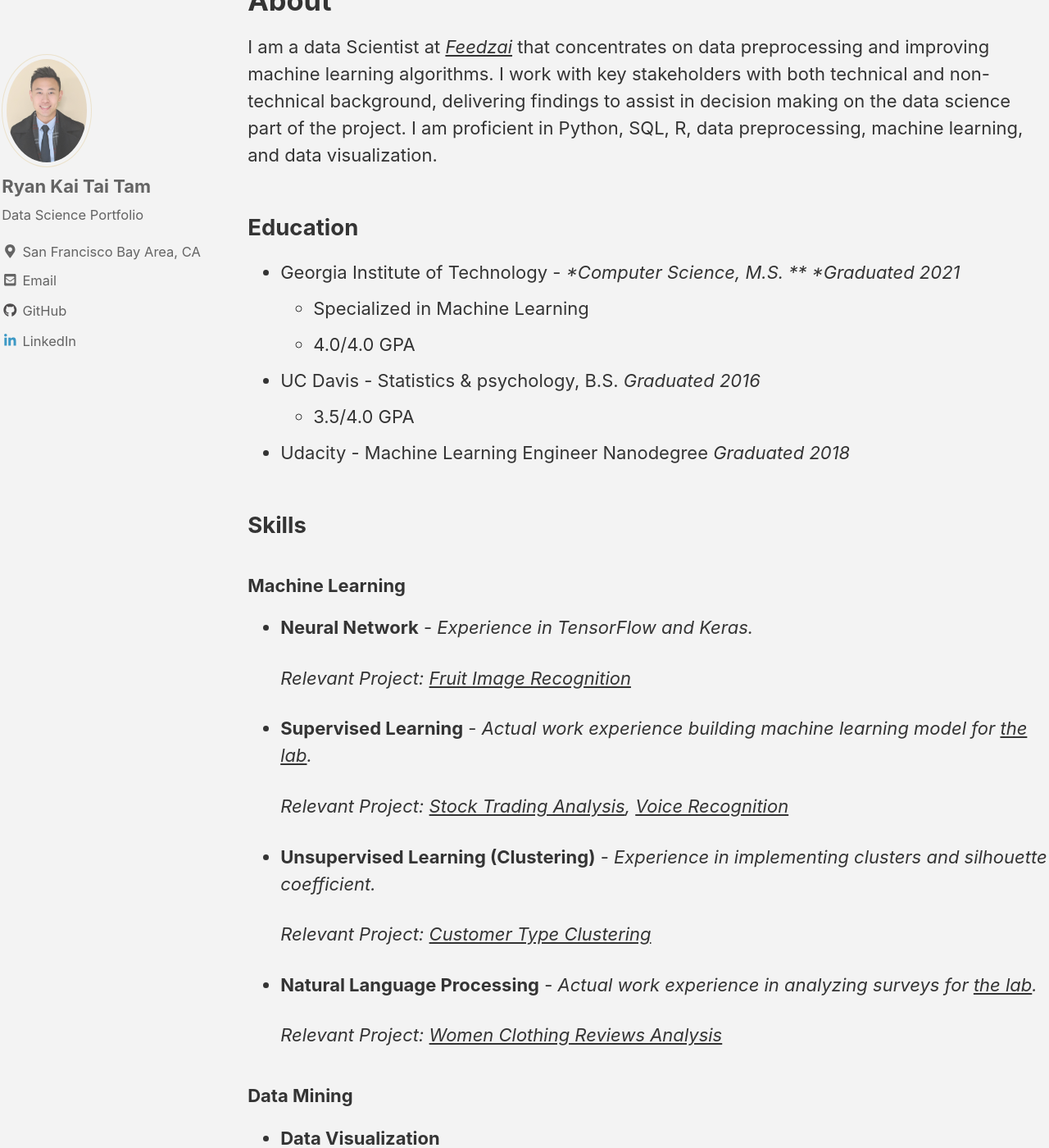
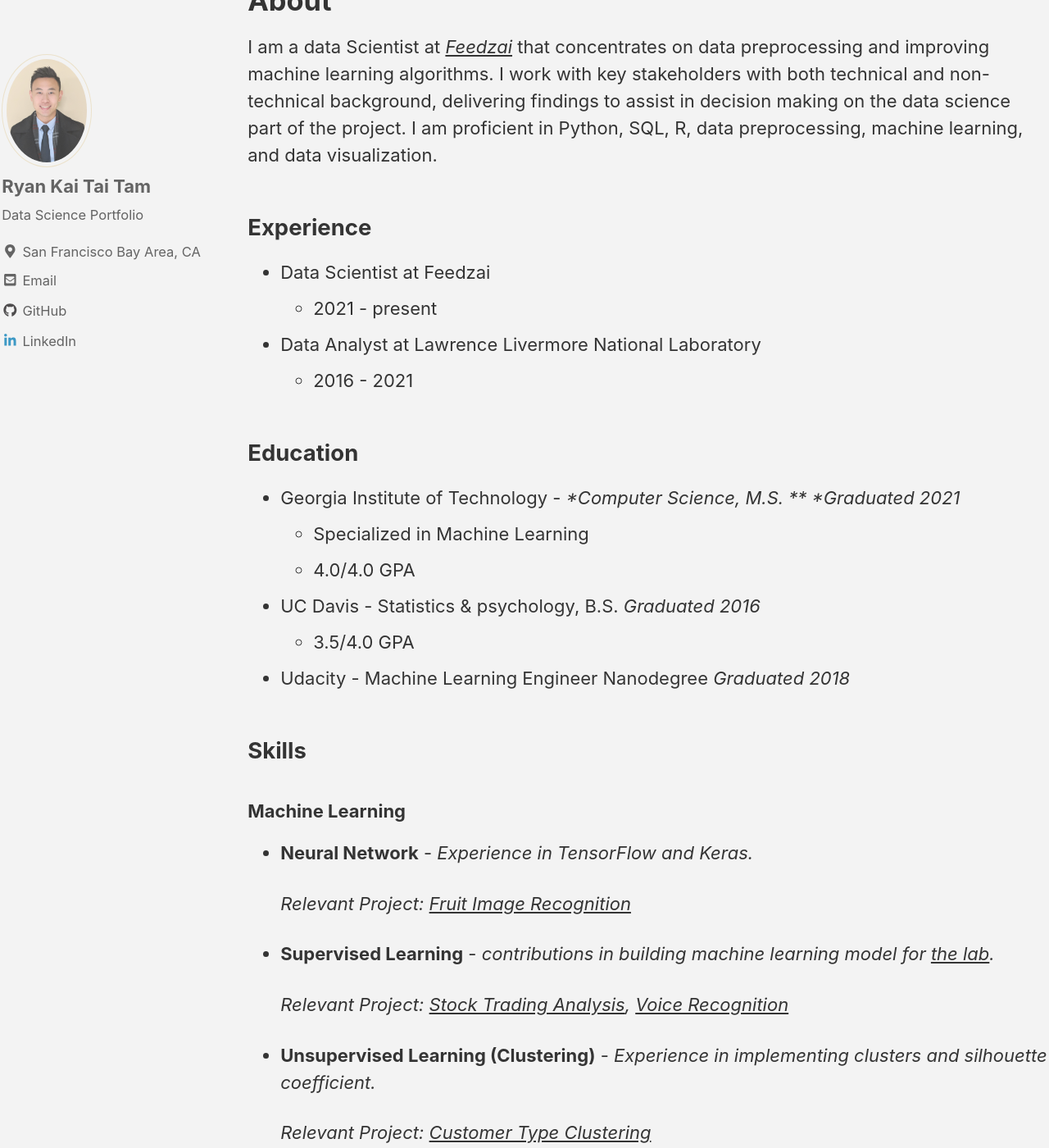
Before and after one commit to ryan-kttam/ryan-kttam.github.io, a Jekyll site: the page built from _pages/about.md, in a window 1280 px wide and 1400 px high, scrolled down 639 px. Shown: the whole window at 82% size. Built offline with Jekyll 4.4.1, drawn with Linux system fonts in a browser that asks for light colours; cached includes are drawn as plain includes; nearby versions of some CDN libraries; some of the changed text lies outside the part shown.

Commit message:
update profile

```diff
--- a/_pages/about.md
+++ b/_pages/about.md
@@ -8,6 +8,13 @@
 ---
 
 I am a data Scientist at *[Feedzai](https://feedzai.com/)* that concentrates on data preprocessing and improving machine learning algorithms. I work with key stakeholders with both technical and non-technical background, delivering findings to assist in decision making on the data science part of the project. I am proficient in Python, SQL, R, data preprocessing, machine learning, and data visualization.
+
+## Experience
+
+  * Data Scientist at Feedzai
+    * 2021 - present
+  * Data Analyst at Lawrence Livermore National Laboratory
+    * 2016 - 2021
 
 ## Education
   * Georgia Institute of Technology - **Computer Science, M.S. **     *Graduated 2021*
@@ -25,7 +32,7 @@
 
     *Relevant Project: [Fruit Image Recognition](/fruit_image_recognition/)*
 
- * **Supervised Learning** - *Actual work experience building machine learning model for [the lab](https://en.wikipedia.org/wiki/Lawrence_Livermore_National_Laboratory).*
+ * **Supervised Learning** - *contributions in building machine learning model for [the lab](https://en.wikipedia.org/wiki/Lawrence_Livermore_National_Laboratory).*
 
     *Relevant Project: [Stock Trading Analysis](/Stock_Market/), [Voice Recognition](/Voice_recognition/)*
 
@@ -54,5 +61,7 @@
 
 ## Awards
   * Lawrence Livermore National Laboratory
-    * LLNL Spot Award x 3 - Recognition of outstanding contributions in multiple projects
-    * One Organization Award - *Aug 2021* In recognition of Addressing customer feedback through prioritization and execution of several data analytic improvements including modification or creation of new dashboards/ analyses to address customer needs and expansion of functionalities to Managers and Administrators.
+    * LLNL Spot Award x 3
+      * Recognition of outstanding contributions in multiple projects
+    * One Organization Award - *Aug 2021*
+      * In recognition of Addressing customer feedback through prioritization and execution of several data analytic improvements including modification or creation of new dashboards/ analyses to address customer needs and expansion of functionalities to Managers and Administrators.
```
